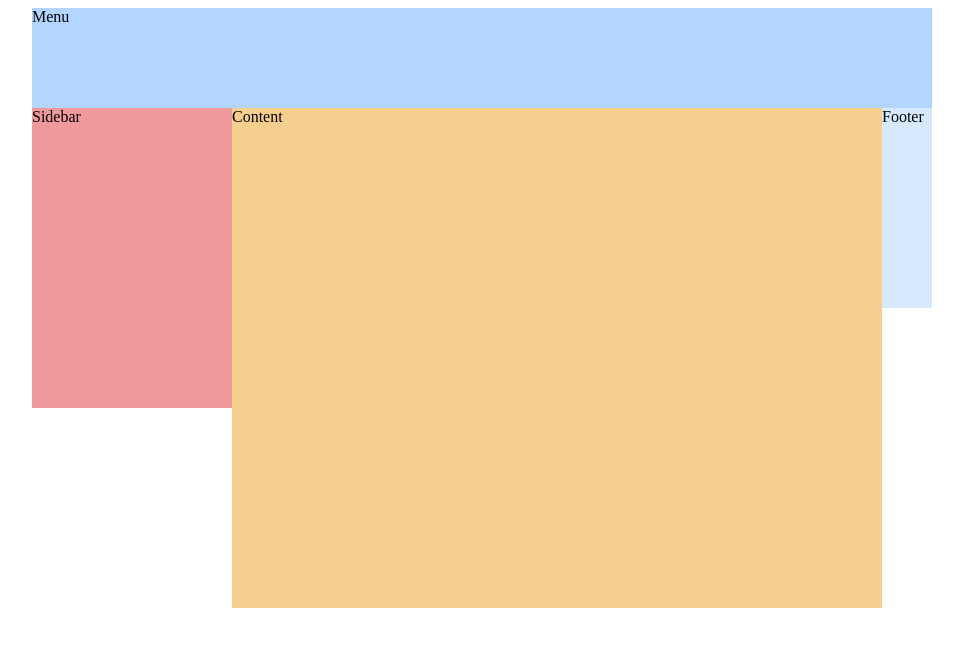
After one commit to shafali731/TechTogetherNY2019, a Flask app: template templates/floats.html in a window 1280 px wide. The commit adds this page. Shown: the top 647 px of the page, without its empty margins (158-1121 px from the left). Run offline with Flask 2, Linux system fonts and the light colour scheme; the template is opened without the code that fills it, so the values that code supplies are empty.

```diff
--- a/templates/About.html
+++ b/templates/About.html
@@ -47,7 +47,7 @@
 	</div>
 	<img src = "https://raw.githubusercontent.com/shafali731/TechTogetherNY2019/master/images/cat.png"
 	 width = "200" height = "200"  style="background-image: bottom left; position: fixed; left: 0; bottom: 0;">
-	 <a style="background-image: bottom left; position: fixed; right: 0; bottom: 0; color: black" href="https://docs.google.com/presentation/d/1x6Dr5EMB82DTqFSFErBIV11lLD3_OYQbQ3ioe3ru_d0/edit?ts=5db542c3#slide=id.g6401f0563b_0_201">
+	 <a style="text-decoration:none ; background-image: bottom left; position: fixed; right: 0; bottom: 0; color: black" href="https://docs.google.com/presentation/d/1x6Dr5EMB82DTqFSFErBIV11lLD3_OYQbQ3ioe3ru_d0/edit?ts=5db542c3#slide=id.g6401f0563b_0_201">
 	 Slides</a>
 
 </body>
--- /dev/null
+++ b/templates/floats.html
@@ -0,0 +1,16 @@
+<!DOCTYPE html>
+<html lang='en'>
+  <head>
+    <meta charset='UTF-8' />
+    <title>Floats</title>
+	<link rel='stylesheet' href='styles.css'/>
+  </head>
+  <body>
+    <div class='page'>
+      <div class='menu'>Menu</div>
+      <div class='sidebar'>Sidebar</div>
+      <div class='content'>Content</div>
+      <div class='footer'>Footer</div>
+    </div>
+  </body>
+</html>
--- a/templates/index.html
+++ b/templates/index.html
@@ -34,10 +34,10 @@ button{ height: 40px;}
 <body>
 	<div class="container-fluid">
 		<nav class="row navbar navbar-expand-lg navbar-transparent">
-			<div class="col-5">
+			<div class="col-4">
 				<a class="navbar-brand pad black" href="About.html">About</a>
 			</div>
-			<div class="col-4">
+			<div class="col-5">
 				<span class="navbar-text">
 					<h1 class="pretty-header">PAWsome CAREERS</h1>
 				</span>
--- /dev/null
+++ b/templates/styles.css
@@ -0,0 +1,28 @@
+.menu {
+  height: 100px;
+  background-color: #B2D6FF;    /* Medium blue */
+}
+
+.sidebar {
+  float: left;
+  width: 200px;
+  height: 300px;
+  background-color: #F09A9D;    /* Red */
+}
+
+.content {
+  float: left ;
+  width: 650px;
+  height: 500px;
+  background-color: #F5CF8E;    /* Yellow */
+}
+
+.footer {
+  height: 200px;
+  background-color: #D6E9FE;    /* Light blue */
+}
+
+.page {
+  width: 900px;
+  margin: 0 auto;
+}
```
